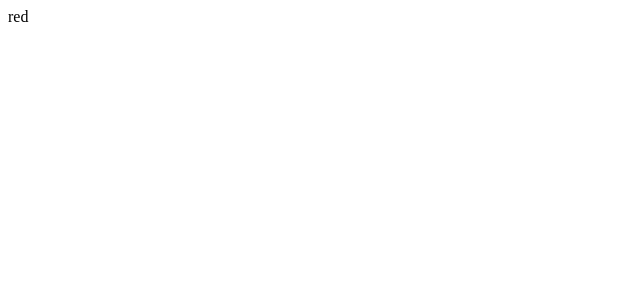
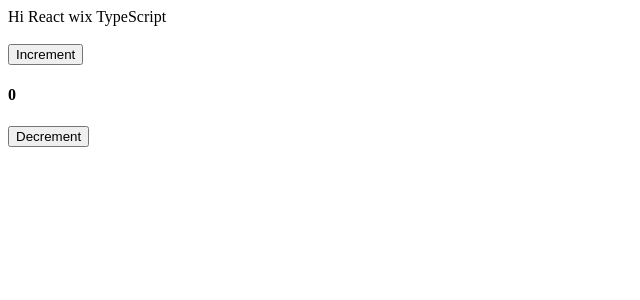
Before and after one commit to OptimoLynx/type-demo, a React (Create React App) app in the folder rrts/: page / in a window 1280 px wide. Shown: the top 300 px of the page, without its empty margins (0-640 px from the left). Built offline with nearby package versions, Linux system fonts and the light colour scheme.

Commit message:
removed comments

```diff
--- a/rrts/src/index.tsx
+++ b/rrts/src/index.tsx
@@ -9,12 +9,7 @@ const el = document.getElementById("root");
 
 const root = ReactDOM.createRoot(el!);
 
-// Function components
-// JSX.Element = retrun type annotation
-const App = (props: AppProps): JSX.Element => {
-  return <div>{props.color}</div>
-}
-/* class App extends React.Component<AppProps> {
+class App extends React.Component<AppProps> {
   state = { counter: 0 };
 
   onIncrement = (): void => {
@@ -41,6 +36,6 @@ const App = (props: AppProps): JSX.Element => {
       </>
     );
   }
-} */
+}
 
-root.render(<App color="red"/>);
+root.render(<App />);
```
